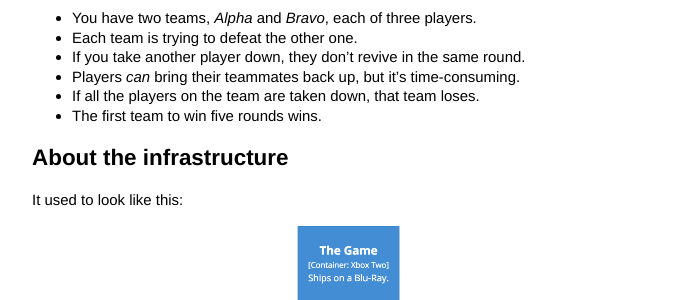
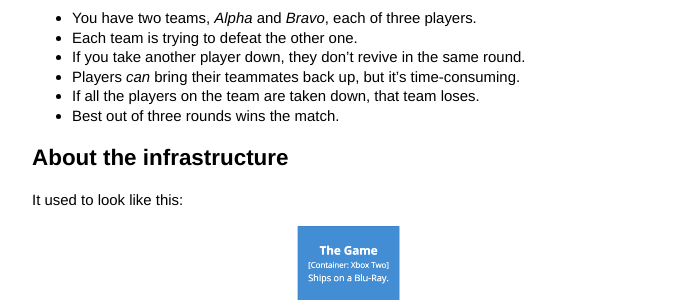
Before and after one commit to SamirTalwar/talks, a Jekyll site: the page built from staying-lean-with-application-logs.md, in a window 1280 px wide and 900 px high, scrolled down 578 px. Shown: the part 153-453 px from the top of the window, without its empty margins (294-985 px from the left). Built offline with Jekyll 4.4.1, drawn with Linux system fonts in a browser that asks for light colours; nearby versions of some CDN libraries; comment, search, counter and statistics services are not loaded.

Commit message:
Best out of three, not nine.

```diff
--- a/staying-lean-with-application-logs.md
+++ b/staying-lean-with-application-logs.md
@@ -27,7 +27,7 @@ Here's how it works.
   * If you take another player down, they don't revive in the same round.
   * Players *can* bring their teammates back up, but it's time-consuming.
   * If all the players on the team are taken down, that team loses.
-  * The first team to win five rounds wins.
+  * Best out of three rounds wins the match.
 
 ## About the infrastructure
 
```
